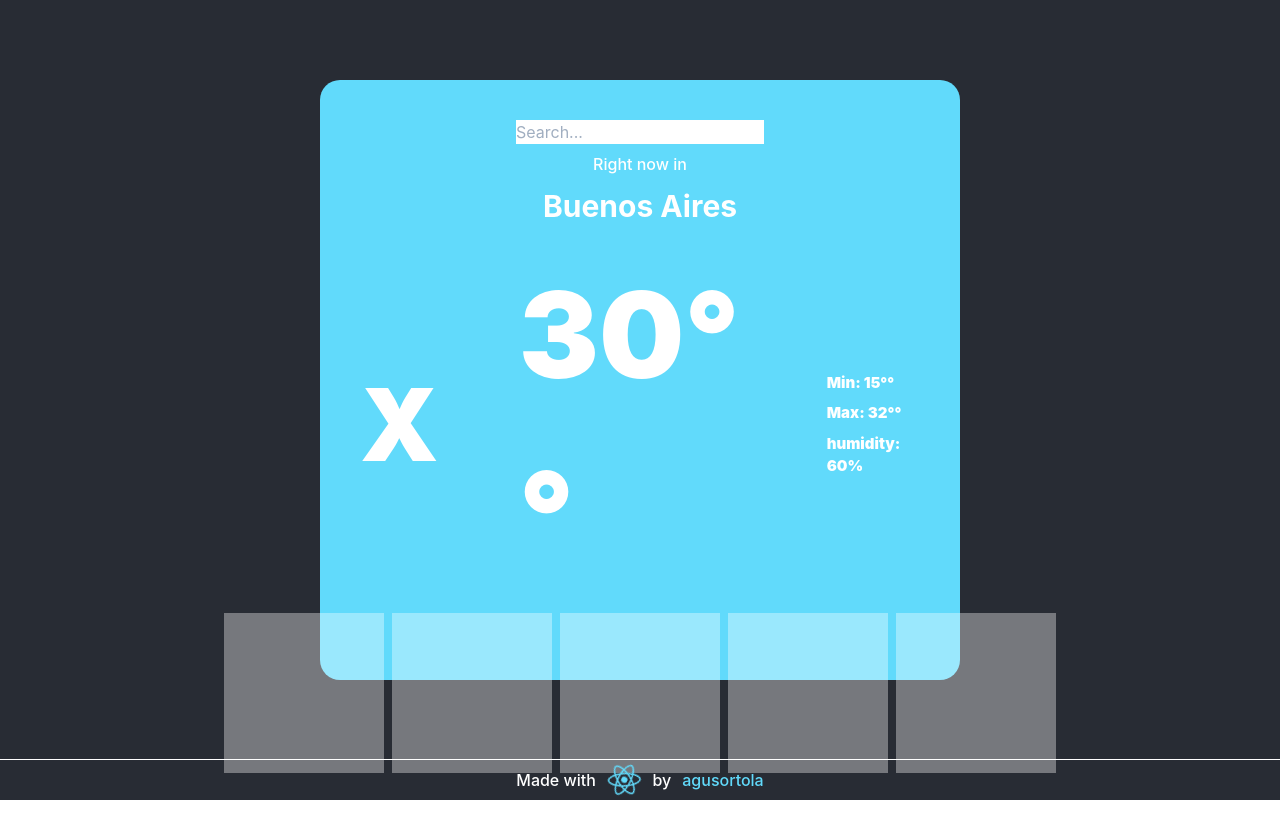
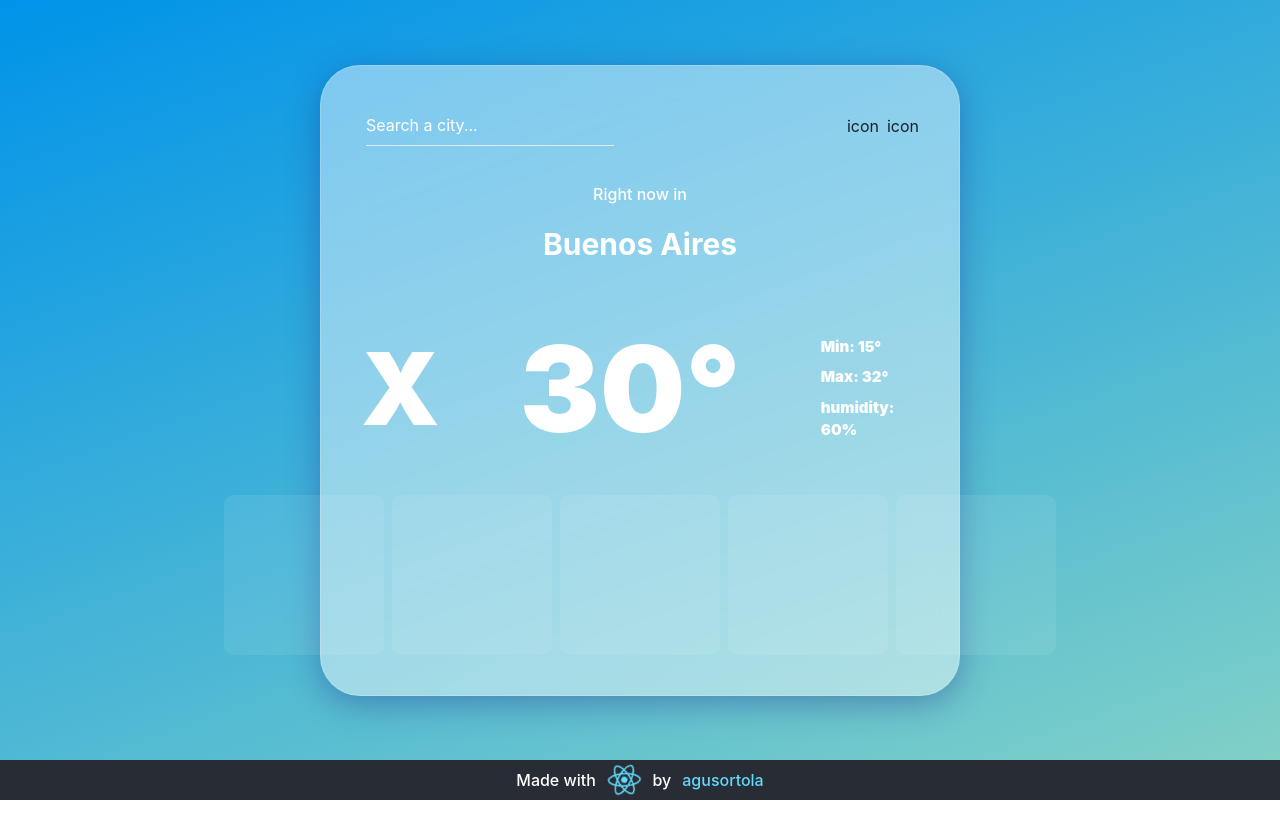
Before and after one commit to agusortola/flow-challenge, a React (Create React App) app: page / in a window 1280 px wide. Built offline with nearby package versions, Linux system fonts and the light colour scheme.

Commit message:
search bar + styles

```diff
--- a/src/components/Home.js
+++ b/src/components/Home.js
@@ -1,16 +1,16 @@
 import { Center } from "@chakra-ui/react";
-import Weather from "./WeatherContainer";
+import WeatherContainer from "./WeatherContainer";
 
 const Home = () => {
+  const background = { background: "linear-gradient(160deg, #0093E9 0%, #80D0C7 100%)" }
   return (
     <Center
       w="100vw"
       flexDirection="column"
       h="95vh"
-      backgroundColor="brand.900"
-      borderBottom="1px solid white"
+      style={background}
     >
-      <Weather />
+      <WeatherContainer />
     </Center>
   );
 };
--- /dev/null
+++ b/src/components/Searchbar.js
@@ -0,0 +1,32 @@
+import { HStack, Input, Text, VStack } from "@chakra-ui/react";
+
+const Searchbar = ( {city, setCity, search} ) => {
+
+  return (
+    <HStack w="100%" justify="space-between" paddingBottom={5}>
+      <VStack>
+        <Input
+          variant="flushed"
+          color="white"
+          width="100%"
+          alignSelf="start"
+          marginLeft="2%"
+          placeholder="Search a city..."
+          focusBorderColor="white"
+          _placeholder={{ color: "white" }}
+          onChange={(e) => setCity(e.target.value)}
+          value={city}
+          onKeyPress={search}
+        />
+      </VStack>
+      <VStack>
+          <HStack>
+          <Text>icon</Text>
+          <Text>icon</Text>
+          </HStack>
+      </VStack>
+    </HStack>
+  );
+};
+
+export default Searchbar;
--- a/src/components/WeatherContainer.js
+++ b/src/components/WeatherContainer.js
@@ -1,22 +1,23 @@
-import { VStack, Text, HStack, Box } from "@chakra-ui/react";
+import { VStack} from "@chakra-ui/react";
+import { useState } from 'react'
 import WeatherNow from "./WeatherNow";
 import WeatherWeek from "./WeatherWeek";
-import { useState } from "react";
-
-const WeatherContainer = () => {
+import "./weather.css"
+import Searchbar from "./Searchbar";
+const WeatherContainer = (  ) => {
 
   const api = {
     key: "b7c216f898e3eea9fe6543e67e3443b7",
     base: "https://api.openweathermap.org/data/2.5/",
   };
 
-  const [query, setQuery] = useState('');
+  const [city, setCity] = useState('');
   const [weather, setWeather] = useState({
     name: "Buenos Aires",
     main:{
-      temp: '30°',
-      temp_min: '15°',
-      temp_max: '32°',
+      temp: '30',
+      temp_min: '15',
+      temp_max: '32',
       humidity: '60',
 
     },
@@ -26,36 +27,31 @@ const WeatherContainer = () => {
     }]
   });
 
+
   const search = evt => {
     if (evt.key === "Enter") {
-      fetch(`${api.base}weather?q=${query}&units=metric&APPID=${api.key}`)
+      fetch(`${api.base}weather?q=${city}&units=metric&APPID=${api.key}`)
         .then(res => res.json())
         .then(result => {
+          result > 0 &&
           setWeather(result);
-          setQuery('');
-          console.log(result);
+          setCity('');
+        })
+        .catch(function(e) {
+          console.log('The data could not be fetched: ', e.message);
         });
     }
   }
 
-
   return (
     <VStack
       w="50%"
-      h="600px"
-      bg="brand.100"
-      borderRadius={20}
+      className="glass"
+      borderRadius={40}
       padding={10}
-      spacing={2}
+      spacing={4}
     >
-      <input
-        type="text"
-        className="search-bar"
-        placeholder="Search..."
-        onChange={(e) => setQuery(e.target.value)}
-        value={query}
-        onKeyPress={search}
-      />
+      <Searchbar city={city} setCity={setCity} search={search}/>
       <WeatherNow data={weather} />
       <WeatherWeek />
     </VStack>
--- a/src/components/WeatherWeek.js
+++ b/src/components/WeatherWeek.js
@@ -4,19 +4,19 @@ const WeatherWeek = () => {
     return (
       <HStack>
         <VStack>
-          <Box bg="whiteAlpha.500" h={40} w={40}></Box>
+          <Box bg="whiteAlpha.200" h={40} w={40} borderRadius={10}></Box>
         </VStack>
         <VStack>
-          <Box bg="whiteAlpha.500" h={40} w={40}></Box>
+          <Box bg="whiteAlpha.200" h={40} w={40} borderRadius={10}></Box>
         </VStack>
         <VStack>
-          <Box bg="whiteAlpha.500" h={40} w={40}></Box>
+          <Box bg="whiteAlpha.200" h={40} w={40} borderRadius={10}></Box>
         </VStack>
         <VStack>
-          <Box bg="whiteAlpha.500" h={40} w={40}></Box>
+          <Box bg="whiteAlpha.200" h={40} w={40} borderRadius={10}></Box>
         </VStack>
         <VStack>
-          <Box bg="whiteAlpha.500" h={40} w={40}></Box>
+          <Box bg="whiteAlpha.200" h={40} w={40} borderRadius={10}></Box>
         </VStack>
       </HStack>
     );
--- /dev/null
+++ b/src/components/weather.css
@@ -0,0 +1,8 @@
+.glass {
+  background: rgba( 255, 255, 255, 0.45 );
+  box-shadow: 0 8px 32px 0 rgba( 31, 38, 135, 0.37 );
+  backdrop-filter: blur( 20px );
+  -webkit-backdrop-filter: blur( 20px );
+  border-radius: 10px;
+  border: 1px solid rgba( 255, 255, 255, 0.18 );
+}
```
